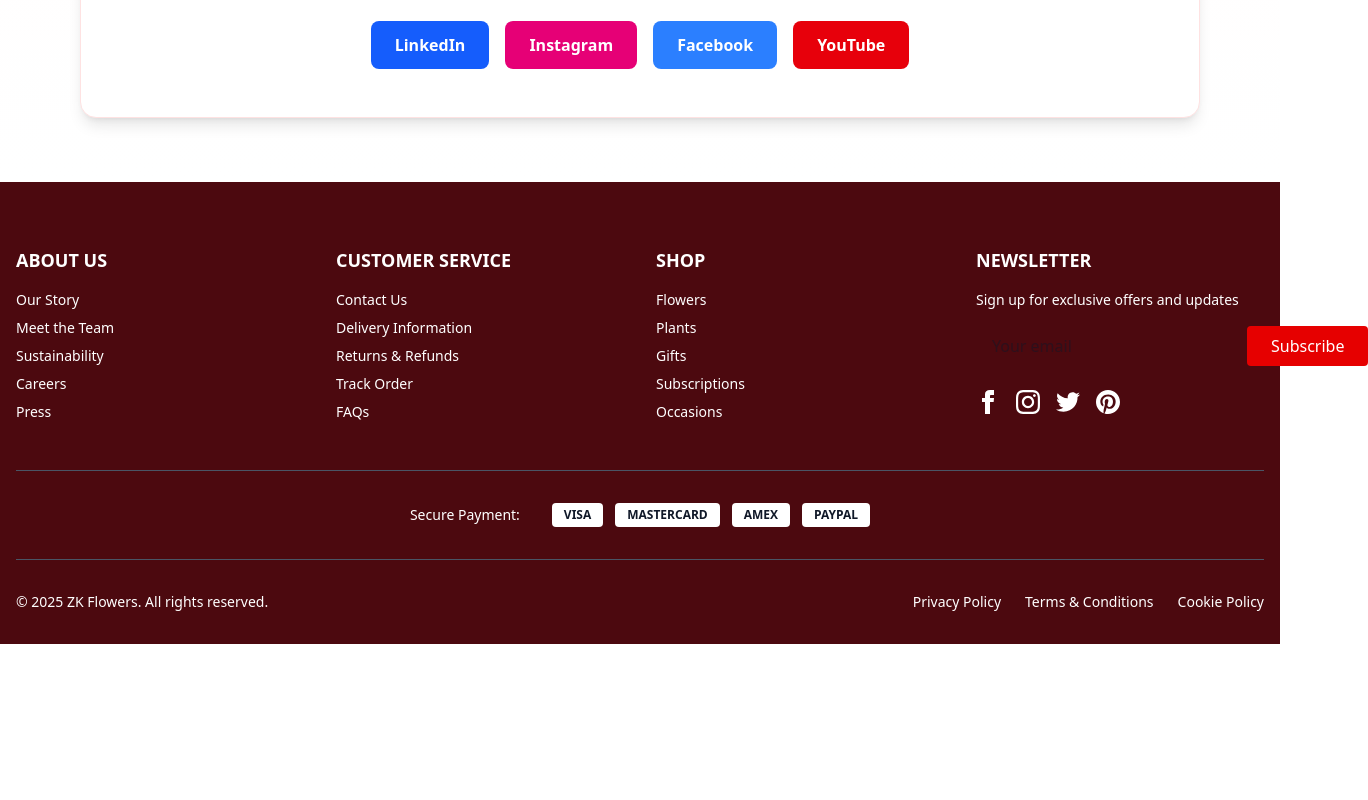
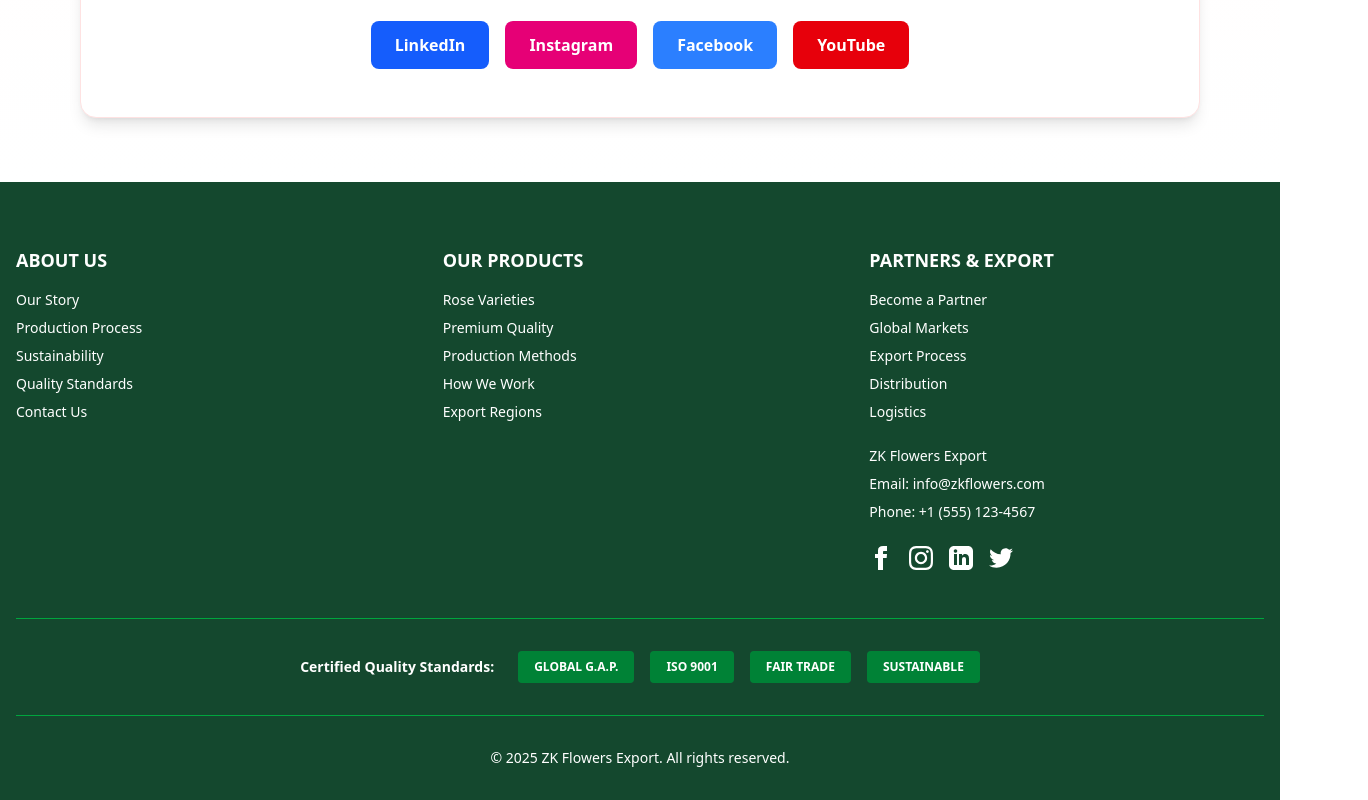
Before and after one commit to KeniKT/zk-flowers, a React (Vite) app: page /contact in a window 1280 px wide. Shown: the part 3485-4285 px from the top of the page, 1368 px wide, since content can reach past the window. Before the commit the page ends 4129 px from the top, so only its background shows below. Built offline with nearby package versions, Linux system fonts and the light colour scheme.

Commit message:
footer color chnage

```diff
--- a/src/components/Footer.jsx
+++ b/src/components/Footer.jsx
@@ -2,62 +2,50 @@ import React from 'react';
 
 export default function Footer() {
   return (
-    <footer style={{backgroundColor: '#4C090F'}} className="text-white pt-16 pb-8">
+    <footer style={{backgroundColor: '#14482E'}} className="text-white pt-16 pb-8">
       <div className="max-w-7xl mx-auto px-4">
         {/* Main Footer Content */}
-        <div className="grid grid-cols-1 md:grid-cols-4 gap-8 mb-12">
+        <div className="grid grid-cols-1 md:grid-cols-3 gap-8 mb-12">
           {/* About */}
           <div>
             <h4 className="font-semibold mb-4 text-lg">ABOUT US</h4>
             <ul className="space-y-2 text-sm">
-              <li><a href="#" className="hover:text-gray-300 transition-colors">Our Story</a></li>
-              <li><a href="#" className="hover:text-gray-300 transition-colors">Meet the Team</a></li>
-              <li><a href="#" className="hover:text-gray-300 transition-colors">Sustainability</a></li>
-              <li><a href="#" className="hover:text-gray-300 transition-colors">Careers</a></li>
-              <li><a href="#" className="hover:text-gray-300 transition-colors">Press</a></li>
+              <li><a href="/about" className="hover:text-gray-300 transition-colors">Our Story</a></li>
+              <li><a href="/about" className="hover:text-gray-300 transition-colors">Production Process</a></li>
+              <li><a href="/about" className="hover:text-gray-300 transition-colors">Sustainability</a></li>
+              <li><a href="/about" className="hover:text-gray-300 transition-colors">Quality Standards</a></li>
+              <li><a href="/contact" className="hover:text-gray-300 transition-colors">Contact Us</a></li>
             </ul>
           </div>
 
-          {/* Customer Service */}
+          {/* Our Products */}
           <div>
-            <h4 className="font-semibold mb-4 text-lg">CUSTOMER SERVICE</h4>
+            <h4 className="font-semibold mb-4 text-lg">OUR PRODUCTS</h4>
             <ul className="space-y-2 text-sm">
-              <li><a href="#" className="hover:text-gray-300 transition-colors">Contact Us</a></li>
-              <li><a href="#" className="hover:text-gray-300 transition-colors">Delivery Information</a></li>
-              <li><a href="#" className="hover:text-gray-300 transition-colors">Returns & Refunds</a></li>
-              <li><a href="#" className="hover:text-gray-300 transition-colors">Track Order</a></li>
-              <li><a href="#" className="hover:text-gray-300 transition-colors">FAQs</a></li>
+              <li><a href="/about" className="hover:text-gray-300 transition-colors">Rose Varieties</a></li>
+              <li><a href="/about" className="hover:text-gray-300 transition-colors">Premium Quality</a></li>
+              <li><a href="/production" className="hover:text-gray-300 transition-colors">Production Methods</a></li>
+              <li><a href="/how-we-work" className="hover:text-gray-300 transition-colors">How We Work</a></li>
+              <li><a href="/export-regions" className="hover:text-gray-300 transition-colors">Export Regions</a></li>
             </ul>
           </div>
 
-          {/* Shop */}
+          {/* Partners & Export */}
           <div>
-            <h4 className="font-semibold mb-4 text-lg">SHOP</h4>
+            <h4 className="font-semibold mb-4 text-lg">PARTNERS & EXPORT</h4>
             <ul className="space-y-2 text-sm">
-              <li><a href="#" className="hover:text-gray-300 transition-colors">Flowers</a></li>
-              <li><a href="#" className="hover:text-gray-300 transition-colors">Plants</a></li>
-              <li><a href="#" className="hover:text-gray-300 transition-colors">Gifts</a></li>
-              <li><a href="#" className="hover:text-gray-300 transition-colors">Subscriptions</a></li>
-              <li><a href="#" className="hover:text-gray-300 transition-colors">Occasions</a></li>
+              <li><a href="/partners" className="hover:text-gray-300 transition-colors">Become a Partner</a></li>
+              <li><a href="/export-regions" className="hover:text-gray-300 transition-colors">Global Markets</a></li>
+              <li><a href="/how-we-work" className="hover:text-gray-300 transition-colors">Export Process</a></li>
+              <li><a href="/contact" className="hover:text-gray-300 transition-colors">Distribution</a></li>
+              <li><a href="/contact" className="hover:text-gray-300 transition-colors">Logistics</a></li>
             </ul>
-          </div>
 
-          {/* Newsletter */}
-          <div>
-            <h4 className="font-semibold mb-4 text-lg">NEWSLETTER</h4>
-            <p className="text-sm mb-4">Sign up for exclusive offers and updates</p>
-            <div className="flex flex-col sm:flex-row gap-2">
-              <input
-                type="email"
-                placeholder="Your email"
-                className="flex-1 px-4 py-2 text-gray-900 outline-none rounded"
-              />
-              <button
-                style={{backgroundColor: '#E60000'}}
-                className="px-6 py-2 hover:opacity-90 transition-opacity rounded whitespace-nowrap"
-              >
-                Subscribe
-              </button>
+            {/* Contact Info */}
+            <div className="mt-6 space-y-2 text-sm">
+              <p>ZK Flowers Export</p>
+              <p>Email: info@zkflowers.com</p>
+              <p>Phone: +1 (555) 123-4567</p>
             </div>
 
             {/* Social Media */}
@@ -72,41 +60,36 @@ export default function Footer() {
                   <path d="M12 2.163c3.204 0 3.584.012 4.85.07 3.252.148 4.771 1.691 4.919 4.919.058 1.265.069 1.645.069 4.849 0 3.205-.012 3.584-.069 4.849-.149 3.225-1.664 4.771-4.919 4.919-1.266.058-1.644.07-4.85.07-3.204 0-3.584-.012-4.849-.07-3.26-.149-4.771-1.699-4.919-4.92-.058-1.265-.07-1.644-.07-4.849 0-3.204.013-3.583.07-4.849.149-3.227 1.664-4.771 4.919-4.919 1.266-.057 1.645-.069 4.849-.069zm0-2.163c-3.259 0-3.667.014-4.947.072-4.358.2-6.78 2.618-6.98 6.98-.059 1.281-.073 1.689-.073 4.948 0 3.259.014 3.668.072 4.948.2 4.358 2.618 6.78 6.98 6.98 1.281.058 1.689.072 4.948.072 3.259 0 3.668-.014 4.948-.072 4.354-.2 6.782-2.618 6.979-6.98.059-1.28.073-1.689.073-4.948 0-3.259-.014-3.667-.072-4.947-.196-4.354-2.617-6.78-6.979-6.98-1.281-.059-1.69-.073-4.949-.073zm0 5.838c-3.403 0-6.162 2.759-6.162 6.162s2.759 6.163 6.162 6.163 6.162-2.759 6.162-6.163c0-3.403-2.759-6.162-6.162-6.162zm0 10.162c-2.209 0-4-1.79-4-4 0-2.209 1.791-4 4-4s4 1.791 4 4c0 2.21-1.791 4-4 4zm6.406-11.845c-.796 0-1.441.645-1.441 1.44s.645 1.44 1.441 1.44c.795 0 1.439-.645 1.439-1.44s-.644-1.44-1.439-1.44z"/>
                 </svg>
               </a>
+              <a href="#" className="hover:opacity-75 transition-opacity" aria-label="LinkedIn">
+                <svg className="w-6 h-6" fill="currentColor" viewBox="0 0 24 24">
+                  <path d="M19 0h-14c-2.761 0-5 2.239-5 5v14c0 2.761 2.239 5 5 5h14c2.762 0 5-2.239 5-5v-14c0-2.761-2.238-5-5-5zm-11 19h-3v-11h3v11zm-1.5-12.268c-.966 0-1.75-.79-1.75-1.764s.784-1.764 1.75-1.764 1.75.79 1.75 1.764-.783 1.764-1.75 1.764zm13.5 12.268h-3v-5.604c0-3.368-4-3.113-4 0v5.604h-3v-11h3v1.765c1.396-2.586 7-2.777 7 2.476v6.759z"/>
+                </svg>
+              </a>
               <a href="#" className="hover:opacity-75 transition-opacity" aria-label="Twitter">
                 <svg className="w-6 h-6" fill="currentColor" viewBox="0 0 24 24">
                   <path d="M24 4.557c-.883.392-1.832.656-2.828.775 1.017-.609 1.798-1.574 2.165-2.724-.951.564-2.005.974-3.127 1.195-.897-.957-2.178-1.555-3.594-1.555-3.179 0-5.515 2.966-4.797 6.045-4.091-.205-7.719-2.165-10.148-5.144-1.29 2.213-.669 5.108 1.523 6.574-.806-.026-1.566-.247-2.229-.616-.054 2.281 1.581 4.415 3.949 4.89-.693.188-1.452.232-2.224.084.626 1.956 2.444 3.379 4.6 3.419-2.07 1.623-4.678 2.348-7.29 2.04 2.179 1.397 4.768 2.212 7.548 2.212 9.142 0 14.307-7.721 13.995-14.646.962-.695 1.797-1.562 2.457-2.549z"/>
-                </svg>
-              </a>
-              <a href="#" className="hover:opacity-75 transition-opacity" aria-label="Pinterest">
-                <svg className="w-6 h-6" fill="currentColor" viewBox="0 0 24 24">
-                  <path d="M12 0c-6.627 0-12 5.372-12 12 0 5.084 3.163 9.426 7.627 11.174-.105-.949-.2-2.405.042-3.441.218-.937 1.407-5.965 1.407-5.965s-.359-.719-.359-1.782c0-1.668.967-2.914 2.171-2.914 1.023 0 1.518.769 1.518 1.69 0 1.029-.655 2.568-.994 3.995-.283 1.194.599 2.169 1.777 2.169 2.133 0 3.772-2.249 3.772-5.495 0-2.873-2.064-4.882-5.012-4.882-3.414 0-5.418 2.561-5.418 5.207 0 1.031.397 2.138.893 2.738.098.119.112.224.083.345l-.333 1.36c-.053.22-.174.267-.402.161-1.499-.698-2.436-2.889-2.436-4.649 0-3.785 2.75-7.262 7.929-7.262 4.163 0 7.398 2.967 7.398 6.931 0 4.136-2.607 7.464-6.227 7.464-1.216 0-2.359-.631-2.75-1.378l-.748 2.853c-.271 1.043-1.002 2.35-1.492 3.146 1.124.347 2.317.535 3.554.535 6.627 0 12-5.373 12-12 0-6.628-5.373-12-12-12z"/>
                 </svg>
               </a>
             </div>
           </div>
         </div>
 
-        {/* Payment Methods */}
-        <div className="border-t border-gray-600 pt-8 mb-8">
-          <div className="flex flex-wrap items-center justify-center gap-4">
-            <p className="text-sm mr-4">Secure Payment:</p>
-            <div className="flex flex-wrap gap-3 justify-center">
-              <div className="bg-white rounded px-3 py-1 text-xs text-gray-900 font-semibold">VISA</div>
-              <div className="bg-white rounded px-3 py-1 text-xs text-gray-900 font-semibold">MASTERCARD</div>
-              <div className="bg-white rounded px-3 py-1 text-xs text-gray-900 font-semibold">AMEX</div>
-              <div className="bg-white rounded px-3 py-1 text-xs text-gray-900 font-semibold">PAYPAL</div>
+        {/* Certifications & Quality */}
+        <div className="border-t border-green-600 pt-8 mb-8">
+          <div className="flex flex-wrap items-center justify-center gap-6">
+            <p className="text-sm font-semibold">Certified Quality Standards:</p>
+            <div className="flex flex-wrap gap-4 justify-center">
+              <div className="bg-green-700 rounded px-4 py-2 text-xs text-white font-semibold">GLOBAL G.A.P.</div>
+              <div className="bg-green-700 rounded px-4 py-2 text-xs text-white font-semibold">ISO 9001</div>
+              <div className="bg-green-700 rounded px-4 py-2 text-xs text-white font-semibold">FAIR TRADE</div>
+              <div className="bg-green-700 rounded px-4 py-2 text-xs text-white font-semibold">SUSTAINABLE</div>
             </div>
           </div>
         </div>
 
         {/* Bottom Footer */}
-        <div className="border-t border-gray-600 pt-8 flex flex-col md:flex-row items-center justify-between text-sm">
-          <p>© 2025 ZK Flowers. All rights reserved.</p>
-          <div className="flex flex-wrap gap-6 mt-4 md:mt-0 justify-center">
-            <a href="#" className="hover:text-gray-300 transition-colors">Privacy Policy</a>
-            <a href="#" className="hover:text-gray-300 transition-colors">Terms & Conditions</a>
-            <a href="#" className="hover:text-gray-300 transition-colors">Cookie Policy</a>
-          </div>
+        <div className="border-t border-green-600 pt-8 text-center text-sm">
+          <p>© 2025 ZK Flowers Export. All rights reserved.</p>
         </div>
       </div>
     </footer>
```
